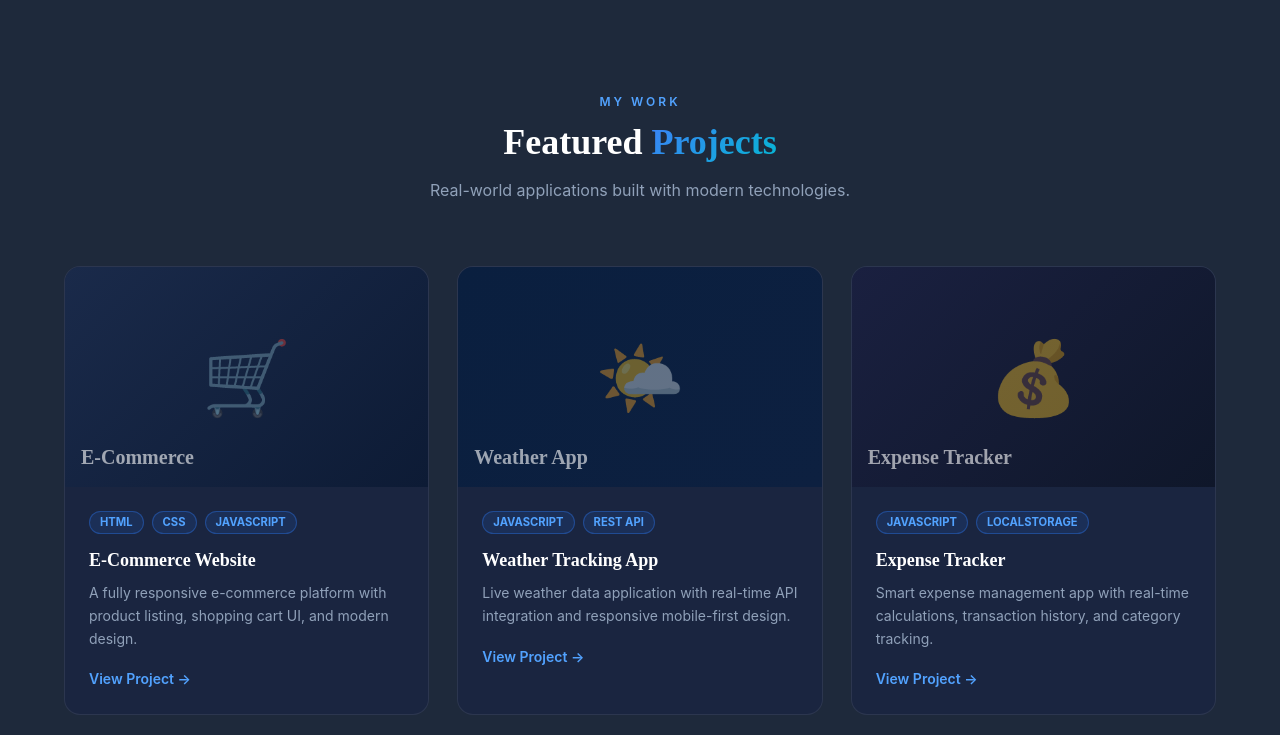
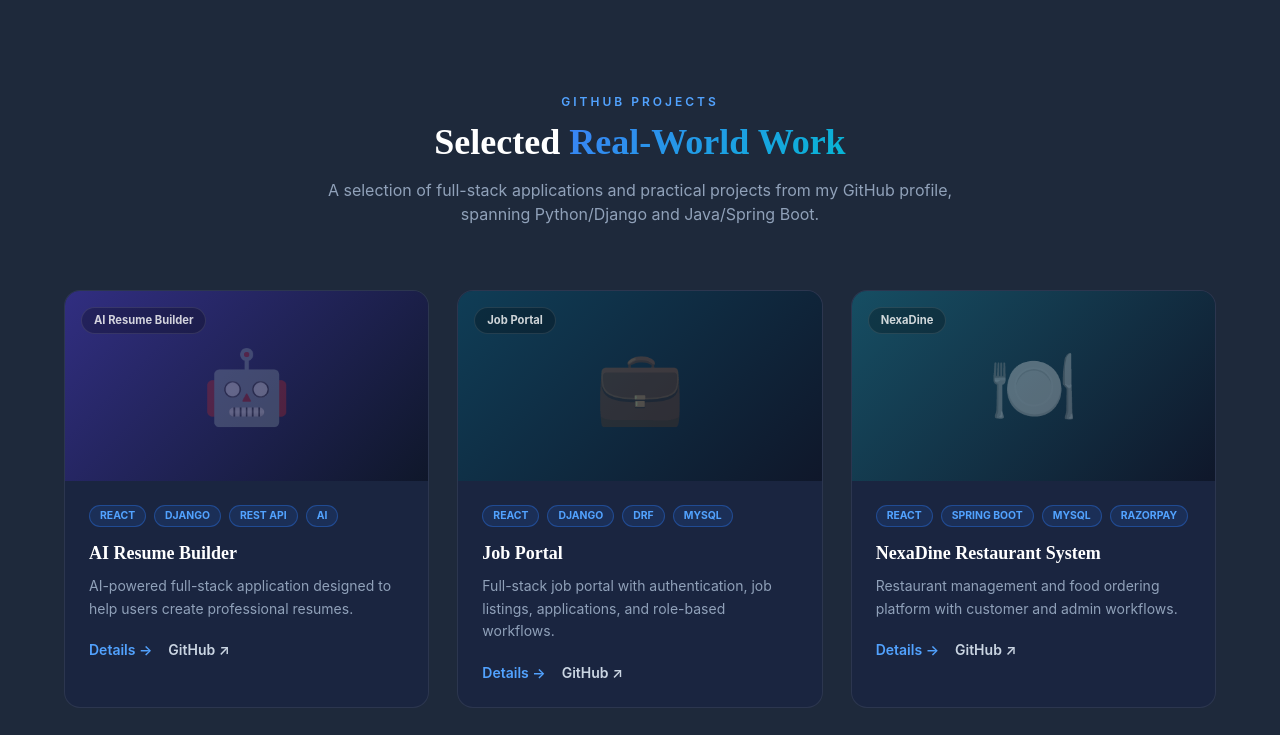
Before and after one commit to Chandrashekar1404/portfolio, a React (Vite) app in the folder portfolio-react/: page / in a window 1280 px wide. Shown: the part 3300-4035 px from the top of the page. Built offline with nearby package versions, Linux system fonts and the light colour scheme.

Commit message:
Replace portfolio projects with current GitHub projects

```diff
--- a/portfolio-react/src/components/Portfolio.jsx
+++ b/portfolio-react/src/components/Portfolio.jsx
@@ -2,37 +2,64 @@ import { useState } from 'react'
 
 const projects = [
     {
-        id: 'modal1',
-        emoji: '🛒',
-        label: 'E-Commerce',
-        bg: 'linear-gradient(135deg, #1a2a4a 0%, #0d1b35 100%)',
-        tags: ['HTML', 'CSS', 'JavaScript'],
-        title: 'E-Commerce Website',
-        desc: 'A fully responsive e-commerce platform with product listing, shopping cart UI, and modern design.',
-        modalDesc: 'A fully responsive e-commerce platform featuring product listing pages, shopping cart functionality, and modern UI. Built with pure HTML, CSS, and JavaScript.',
-        features: ['Product listing with grid/list view', 'Shopping cart with add/remove items', 'Fully responsive design', 'Filter and search functionality'],
+        id: 'ai-resume', emoji: '🤖', label: 'AI Resume Builder',
+        bg: 'linear-gradient(135deg, #312e81 0%, #0f172a 100%)',
+        tags: ['React', 'Django', 'REST API', 'AI'],
+        title: 'AI Resume Builder',
+        desc: 'AI-powered full-stack application designed to help users create professional resumes.',
+        modalDesc: 'A full-stack resume-building application combining a React frontend with a Django backend and AI-oriented functionality.',
+        features: ['Resume creation workflow', 'React-based interface', 'Django REST API backend', 'AI-assisted resume features'],
+        url: 'https://github.com/Chandrashekar1404/AI-Resume-Builder-fullstack',
     },
     {
-        id: 'modal2',
-        emoji: '🌤️',
-        label: 'Weather App',
-        bg: 'linear-gradient(135deg, #0a1f3f 0%, #0d2040 100%)',
-        tags: ['JavaScript', 'REST API'],
-        title: 'Weather Tracking App',
-        desc: 'Live weather data application with real-time API integration and responsive mobile-first design.',
-        modalDesc: 'A real-time weather application integrating the OpenWeatherMap API to display live weather data, forecasts, and location-based information.',
-        features: ['Live weather data from API', '5-day forecast display', 'Search by city name', 'Responsive mobile-first UI'],
+        id: 'job-portal', emoji: '💼', label: 'Job Portal',
+        bg: 'linear-gradient(135deg, #0f3d56 0%, #0f172a 100%)',
+        tags: ['React', 'Django', 'DRF', 'MySQL'],
+        title: 'Job Portal',
+        desc: 'Full-stack job portal with authentication, job listings, applications, and role-based workflows.',
+        modalDesc: 'A React and Django REST Framework application covering job discovery, authentication, applications, and database-backed workflows.',
+        features: ['User registration and login', 'Job listing APIs', 'Job application workflow', 'JWT/token authentication'],
+        url: 'https://github.com/Chandrashekar1404/job-portal-fullstack',
     },
     {
-        id: 'modal3',
-        emoji: '💰',
-        label: 'Expense Tracker',
-        bg: 'linear-gradient(135deg, #1a2040 0%, #0f172a 100%)',
-        tags: ['JavaScript', 'LocalStorage'],
-        title: 'Expense Tracker',
-        desc: 'Smart expense management app with real-time calculations, transaction history, and category tracking.',
-        modalDesc: 'A smart personal finance tracker that helps users manage income and expenses with real-time calculations, category breakdowns, and persistent storage.',
-        features: ['Add and delete transactions', 'Real-time balance calculations', 'Category-based tracking', 'Data stored in LocalStorage'],
+        id: 'restaurant', emoji: '🍽️', label: 'NexaDine',
+        bg: 'linear-gradient(135deg, #164e63 0%, #0f172a 100%)',
+        tags: ['React', 'Spring Boot', 'MySQL', 'Razorpay'],
+        title: 'NexaDine Restaurant System',
+        desc: 'Restaurant management and food ordering platform with customer and admin workflows.',
+        modalDesc: 'A production-style restaurant application built with React, Spring Boot, MySQL and JWT, with ordering, reservations, administration and Razorpay integration.',
+        features: ['Customer and admin workflows', 'Food menu and order management', 'JWT authentication', 'Razorpay Test Mode payments'],
+        url: 'https://github.com/Chandrashekar1404/restaurant-fullstack',
+    },
+    {
+        id: 'megavault', emoji: '🛒', label: 'MegaVault',
+        bg: 'linear-gradient(135deg, #1e3a8a 0%, #0f172a 100%)',
+        tags: ['React', 'Spring Boot', 'MySQL', 'Razorpay'],
+        title: 'MegaVault E-Commerce',
+        desc: 'Modern full-stack e-commerce platform with authentication, cart, wishlist, coupons, checkout and payments.',
+        modalDesc: 'A React + Spring Boot + MySQL e-commerce platform demonstrating authentication, product discovery, cart and wishlist management, coupons, checkout, email features and Razorpay Test Mode integration.',
+        features: ['JWT authentication and OTP verification', 'Cart, wishlist and coupons', 'Admin product/order workflows', 'Razorpay Test Mode integration'],
+        url: 'https://github.com/Chandrashekar1404/ecom-fullstack',
+    },
+    {
+        id: 'banking', emoji: '🏦', label: 'Banking App',
+        bg: 'linear-gradient(135deg, #14532d 0%, #0f172a 100%)',
+        tags: ['Full Stack', 'Backend', 'Database'],
+        title: 'Banking Application',
+        desc: 'Banking-focused full-stack application demonstrating backend workflows and data management.',
+        modalDesc: 'A banking application project focused on application workflows, backend functionality, data management and full-stack development.',
+        features: ['Banking workflow implementation', 'Backend functionality', 'Data management', 'Full-stack architecture'],
+        url: 'https://github.com/Chandrashekar1404/bank-fullstack',
+    },
+    {
+        id: 'weather', emoji: '🌤️', label: 'Live Weather',
+        bg: 'linear-gradient(135deg, #075985 0%, #0f172a 100%)',
+        tags: ['JavaScript', 'REST API'],
+        title: 'Live Weather App',
+        desc: 'Weather application demonstrating API integration and responsive frontend development.',
+        modalDesc: 'A weather-focused application demonstrating REST API consumption, frontend state handling and responsive UI patterns.',
+        features: ['REST API integration', 'Location-based weather data', 'Responsive interface', 'Client-side application logic'],
+        url: 'https://github.com/Chandrashekar1404/ChandraShekar_livewheather',
     },
 ]
 
@@ -42,22 +69,13 @@ function Modal({ project, onClose }) {
         <div className="modal-overlay active fixed inset-0 bg-black/85 z-[9999] flex items-center justify-center p-6 backdrop-blur-[8px]" onClick={e => e.target === e.currentTarget && onClose()}>
             <div className="modal-box bg-[#1E293B] border border-blue-500/35 rounded-3xl max-w-lg w-full max-h-[90vh] overflow-y-auto relative shadow-[0_40px_80px_rgba(0,0,0,0.6)]">
                 <button onClick={onClose} className="absolute top-4 right-4 bg-[#1A2540] hover:bg-blue-500 text-white rounded-full w-9 h-9 flex items-center justify-center text-sm z-10 transition-all duration-300">✕</button>
-                <div className="h-48 rounded-t-3xl flex items-center justify-center text-6xl" style={{ background: project.bg }}>
-                    {project.emoji}
-                </div>
+                <div className="h-48 rounded-t-3xl flex items-center justify-center text-6xl" style={{ background: project.bg }}>{project.emoji}</div>
                 <div className="p-7">
-                    <div className="flex gap-2 flex-wrap mb-3">
-                        {project.tags.map(t => <span key={t} className="bg-blue-500/12 border border-blue-500/35 text-blue-400 text-[0.7rem] font-bold px-2.5 py-0.5 rounded-full uppercase">{t}</span>)}
-                    </div>
+                    <div className="flex gap-2 flex-wrap mb-3">{project.tags.map(t => <span key={t} className="bg-blue-500/12 border border-blue-500/35 text-blue-400 text-[0.7rem] font-bold px-2.5 py-0.5 rounded-full uppercase">{t}</span>)}</div>
                     <h2 className="font-['Poppins'] text-2xl font-bold my-3">{project.title}</h2>
                     <p className="text-slate-300 text-sm leading-relaxed mb-5">{project.modalDesc}</p>
-                    <ul className="mb-6 divide-y divide-white/[0.08]">
-                        {project.features.map(f => <li key={f} className="text-slate-300 text-sm py-1.5">✔ {f}</li>)}
-                    </ul>
-                    <button onClick={() => { onClose(); document.querySelector('#contact')?.scrollIntoView({ behavior: 'smooth' }) }}
-                        className="w-full flex justify-center items-center gap-2 bg-gradient-to-r from-blue-500 to-cyan-400 text-white font-semibold text-sm px-6 py-3.5 rounded-full shadow-[0_4px_20px_rgba(59,130,246,0.35)] hover:-translate-y-0.5 transition-all duration-300">
-                        Build Something Similar →
-                    </button>
+                    <ul className="mb-6 divide-y divide-white/[0.08]">{project.features.map(f => <li key={f} className="text-slate-300 text-sm py-1.5">✔ {f}</li>)}</ul>
+                    <a href={project.url} target="_blank" rel="noopener noreferrer" className="w-full flex justify-center items-center gap-2 bg-gradient-to-r from-blue-500 to-cyan-400 text-white font-semibold text-sm px-6 py-3.5 rounded-full shadow-[0_4px_20px_rgba(59,130,246,0.35)] hover:-translate-y-0.5 transition-all duration-300">View on GitHub ↗</a>
                 </div>
             </div>
         </div>
@@ -72,47 +90,30 @@ export default function Portfolio() {
         <section className="py-28 bg-[#1E293B]" id="portfolio">
             <div className="max-w-[1200px] mx-auto px-6">
                 <div className="text-center mb-16" data-aos="fade-up">
-                    <p className="text-xs font-semibold tracking-[3px] uppercase text-blue-400 mb-3">My Work</p>
-                    <h2 className="font-['Poppins'] text-3xl lg:text-4xl font-bold">
-                        Featured <span className="gradient-text">Projects</span>
-                    </h2>
-                    <p className="text-slate-400 text-base mt-4">Real-world applications built with modern technologies.</p>
+                    <p className="text-xs font-semibold tracking-[3px] uppercase text-blue-400 mb-3">GitHub Projects</p>
+                    <h2 className="font-['Poppins'] text-3xl lg:text-4xl font-bold">Selected <span className="gradient-text">Real-World Work</span></h2>
+                    <p className="text-slate-400 text-base mt-4 max-w-2xl mx-auto">A selection of full-stack applications and practical projects from my GitHub profile, spanning Python/Django and Java/Spring Boot.</p>
                 </div>
-
                 <div className="grid grid-cols-1 md:grid-cols-2 lg:grid-cols-3 gap-7">
                     {projects.map((p, i) => (
-                        <div
-                            key={p.id}
-                            data-aos="fade-up"
-                            data-aos-delay={i * 150}
-                            className="bg-[#1A2540] border border-white/[0.08] rounded-2xl overflow-hidden transition-all duration-300 hover:border-blue-500/35 hover:-translate-y-1.5 hover:shadow-[0_20px_50px_rgba(59,130,246,0.25)] cursor-pointer group"
-                            onClick={() => setActiveModal(p.id)}
-                        >
-                            {/* Image area */}
-                            <div className="relative h-[220px] overflow-hidden" style={{ background: p.bg }}>
-                                <div className="absolute inset-0 flex items-center justify-center text-7xl opacity-40 group-hover:scale-110 transition-transform duration-500">{p.emoji}</div>
-                                <span className="absolute bottom-4 left-4 font-['Poppins'] text-xl font-bold text-white/60">{p.label}</span>
-                                {/* Overlay */}
-                                <div className="absolute inset-0 bg-[rgba(15,23,42,0.75)] flex items-center justify-center opacity-0 group-hover:opacity-100 transition-all duration-300">
-                                    <button className="bg-gradient-to-r from-blue-500 to-cyan-400 text-white text-sm font-semibold px-6 py-2.5 rounded-full translate-y-2.5 group-hover:translate-y-0 transition-all duration-300">
-                                        View Details
-                                    </button>
+                        <article key={p.id} data-aos="fade-up" data-aos-delay={i * 100} className="bg-[#1A2540] border border-white/[0.08] rounded-2xl overflow-hidden transition-all duration-300 hover:border-blue-500/35 hover:-translate-y-1.5 hover:shadow-[0_20px_50px_rgba(59,130,246,0.25)] group">
+                            <div className="relative h-[190px] overflow-hidden" style={{ background: p.bg }}>
+                                <div className="absolute inset-0 flex items-center justify-center text-7xl opacity-30 group-hover:scale-110 transition-transform duration-500">{p.emoji}</div>
+                                <span className="absolute top-4 left-4 bg-black/25 border border-white/10 rounded-full px-3 py-1 text-[0.7rem] font-bold text-white/80">{p.label}</span>
+                            </div>
+                            <div className="p-6">
+                                <div className="flex gap-2 flex-wrap mb-3">{p.tags.map(t => <span key={t} className="bg-blue-500/12 border border-blue-500/35 text-blue-400 text-[0.65rem] font-bold px-2.5 py-0.5 rounded-full uppercase">{t}</span>)}</div>
+                                <h3 className="font-['Poppins'] text-lg font-bold mb-2">{p.title}</h3>
+                                <p className="text-slate-400 text-sm leading-relaxed mb-5">{p.desc}</p>
+                                <div className="flex items-center gap-4">
+                                    <button onClick={() => setActiveModal(p.id)} className="text-blue-400 font-semibold text-sm hover:text-cyan-400 transition-colors">Details →</button>
+                                    <a href={p.url} target="_blank" rel="noopener noreferrer" className="text-slate-300 font-semibold text-sm hover:text-white transition-colors">GitHub ↗</a>
                                 </div>
                             </div>
-                            {/* Info */}
-                            <div className="p-6">
-                                <div className="flex gap-2 flex-wrap mb-3">
-                                    {p.tags.map(t => <span key={t} className="bg-blue-500/12 border border-blue-500/35 text-blue-400 text-[0.7rem] font-bold px-2.5 py-0.5 rounded-full uppercase">{t}</span>)}
-                                </div>
-                                <h3 className="font-['Poppins'] text-lg font-bold mb-2">{p.title}</h3>
-                                <p className="text-slate-400 text-sm leading-relaxed mb-4">{p.desc}</p>
-                                <span className="inline-flex items-center gap-1 text-blue-400 font-semibold text-sm group-hover:gap-2 group-hover:text-cyan-400 transition-all duration-300">
-                                    View Project →
-                                </span>
-                            </div>
-                        </div>
+                        </article>
                     ))}
                 </div>
+                <div className="text-center mt-10"><a href="https://github.com/Chandrashekar1404?tab=repositories" target="_blank" rel="noopener noreferrer" className="inline-flex items-center gap-2 text-blue-400 font-semibold hover:text-cyan-400 transition-colors">Explore all repositories on GitHub ↗</a></div>
             </div>
             <Modal project={active} onClose={() => setActiveModal(null)} />
         </section>
```
